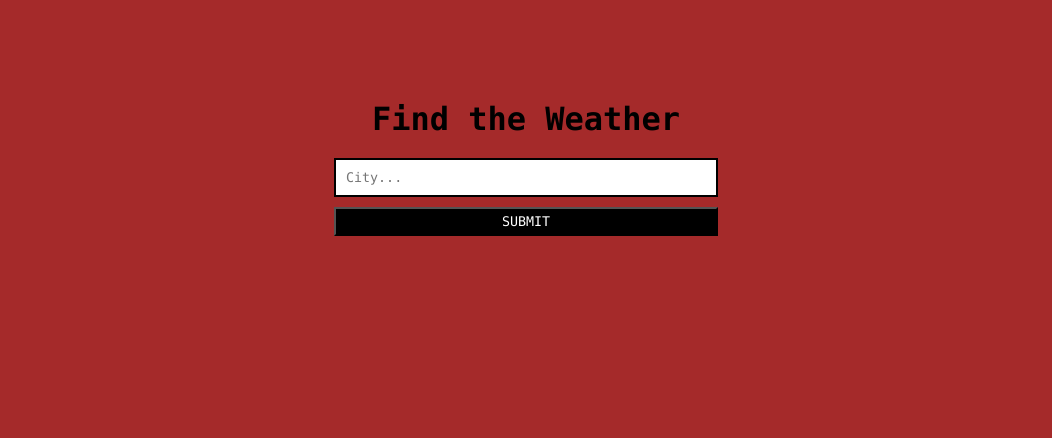
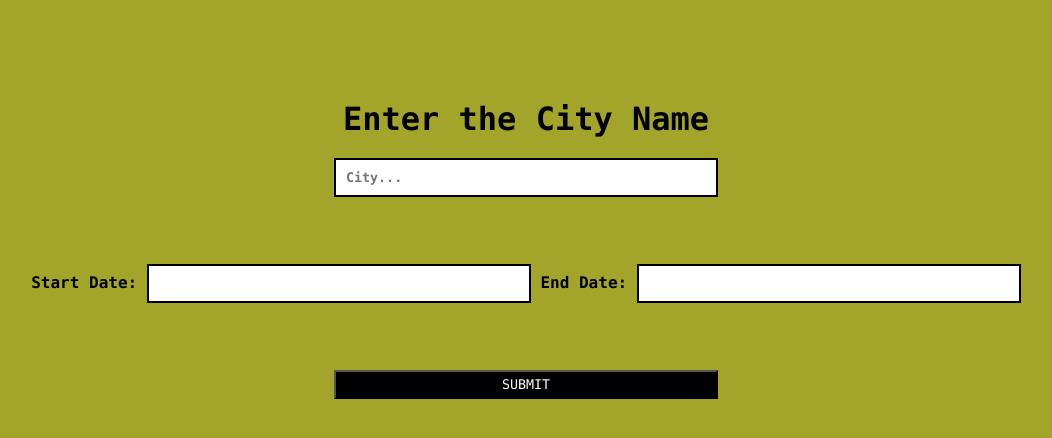
Before and after one commit to Abii9443/weather, a Flask app: page / in a window 1280 px wide. Shown: the top 438 px of the page, without its empty margins (114-1166 px from the left). Run offline with Flask 2, Linux system fonts and the light colour scheme; some libraries are stand-ins or nearby versions.

Commit message:
Update index.html

```diff
--- a/templates/index.html
+++ b/templates/index.html
@@ -6,10 +6,11 @@
           content="width=device-width, user-scalable=no, initial-scale=1.0, maximum-scale=1.0, minimum-scale=1.0">
     <meta http-equiv="X-UA-Compatible" content="ie=edge">
     <title> Weather App</title>
+    <link rel="stylesheet" href="//code.jquery.com/ui/1.12.1/themes/base/jquery-ui.css">
     <style>
       body
       {
-        background-color: brown;
+        background-color: rgb(163, 165, 42);
       }
         * {
             margin: 0;
@@ -44,16 +45,33 @@
             margin-bottom: 20px;
         }
     </style>
+    <script src="https://code.jquery.com/jquery-1.12.4.js"></script>
+    <script src="https://code.jquery.com/ui/1.12.1/jquery-ui.js"></script>
 </head>
+
 <body>
 <div id="main">
-    <h1>Find the Weather</h1>
+    <h1>Enter the City Name</h1>
     <form action="{{ url_for('weather')}}"method="post">
         <div>
             <label for="city"></label>
-            <input type="text" id="city" name='cityname'  placeholder="City..." name="city"/>
+            <input type="text" id="city" name='cityname'  placeholder="City..." name="city" style="font-weight: bold;">
+            <!-- <label for="city">Choose a city..:</label>
+
+                <select name="cityname" id="city" multiple>
+                    <option value="Nagercoil">Nagercoil</option>
+                    <option value="Hyderabad">Hyderabad</option>
+                    <option value="Delhi">Delhi</option>
+                    <option value="Mumbai">Mumbai</option>
+                </select> -->
+        </div> <br><br><br>
+        <div>
+            <label for="start_date" style="font-weight: bold;">Start Date:</label>
+            <input autocomplete="off" type="text" id="start_date" name="Startdate"style="font-weight: bold;">
+            <label for="end_date"style="font-weight: bold;">End Date:</label>
+            <input autocomplete="off" type="text" id="end_date" name="Enddate"style="font-weight: bold;">
         </div>
-
+        <br><br><br>
         <input type="submit" value="Submit"/>
     </form>
     <div style="font-size: 35px;font-weight: bold; text-align: center;">
@@ -61,4 +79,23 @@
      </div>
 </div>
 </body>
+<script>
+    $(function() {
+  var currentYear = (new Date).getFullYear();
+  var currentMonth = (new Date).getMonth();
+  var currentDay = (new Date).getDate();
+
+  $("#start_date").datepicker({
+
+    dateFormat: 'dd/mm/yy',
+    minDate:0,
+    maxDate:11
+  });
+  $("#end_date").datepicker({
+    dateFormat: 'dd/mm/yy',
+    minDate:0,
+    maxDate:11
+  });
+});
+</script>
 </html>
```
